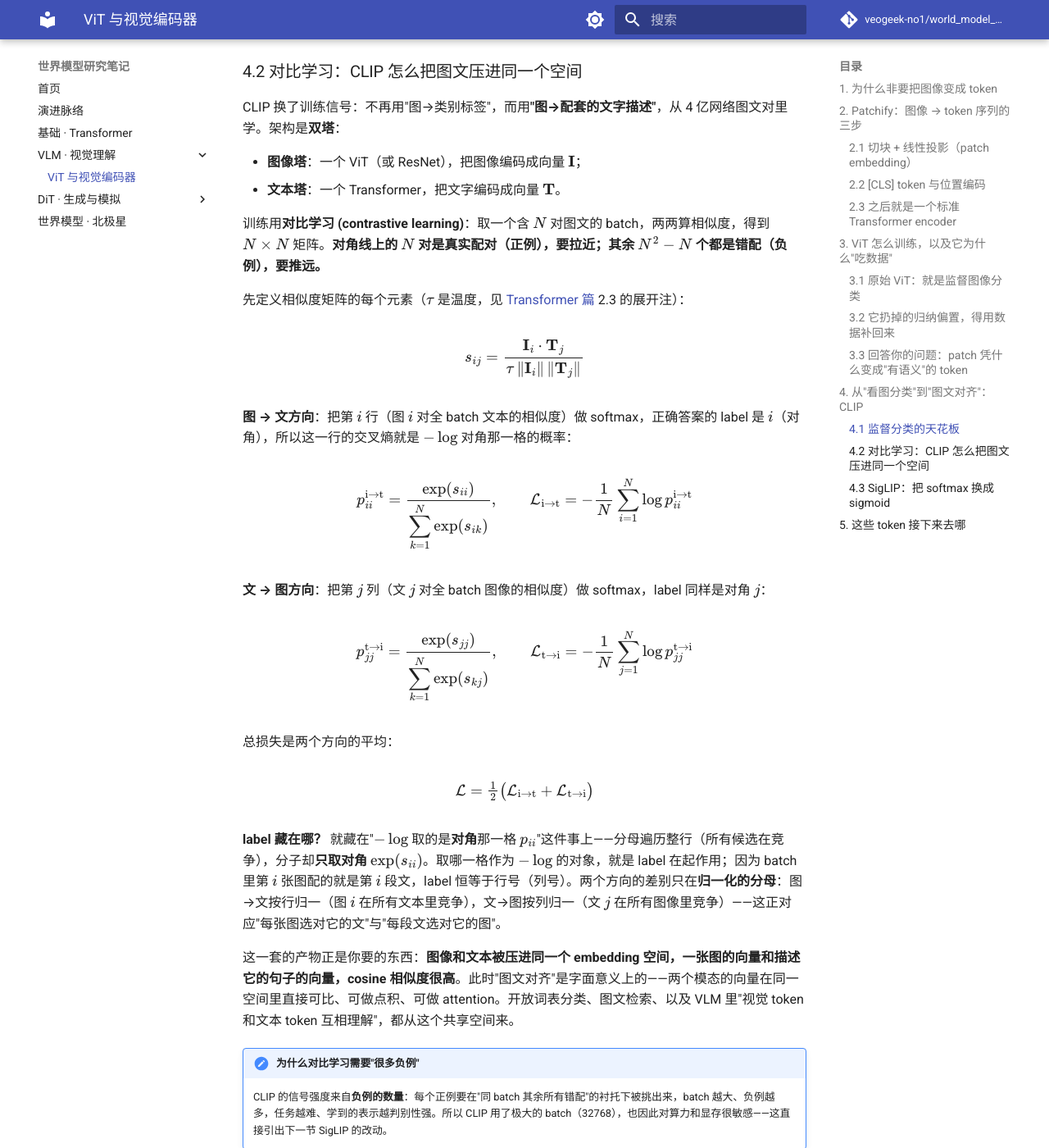
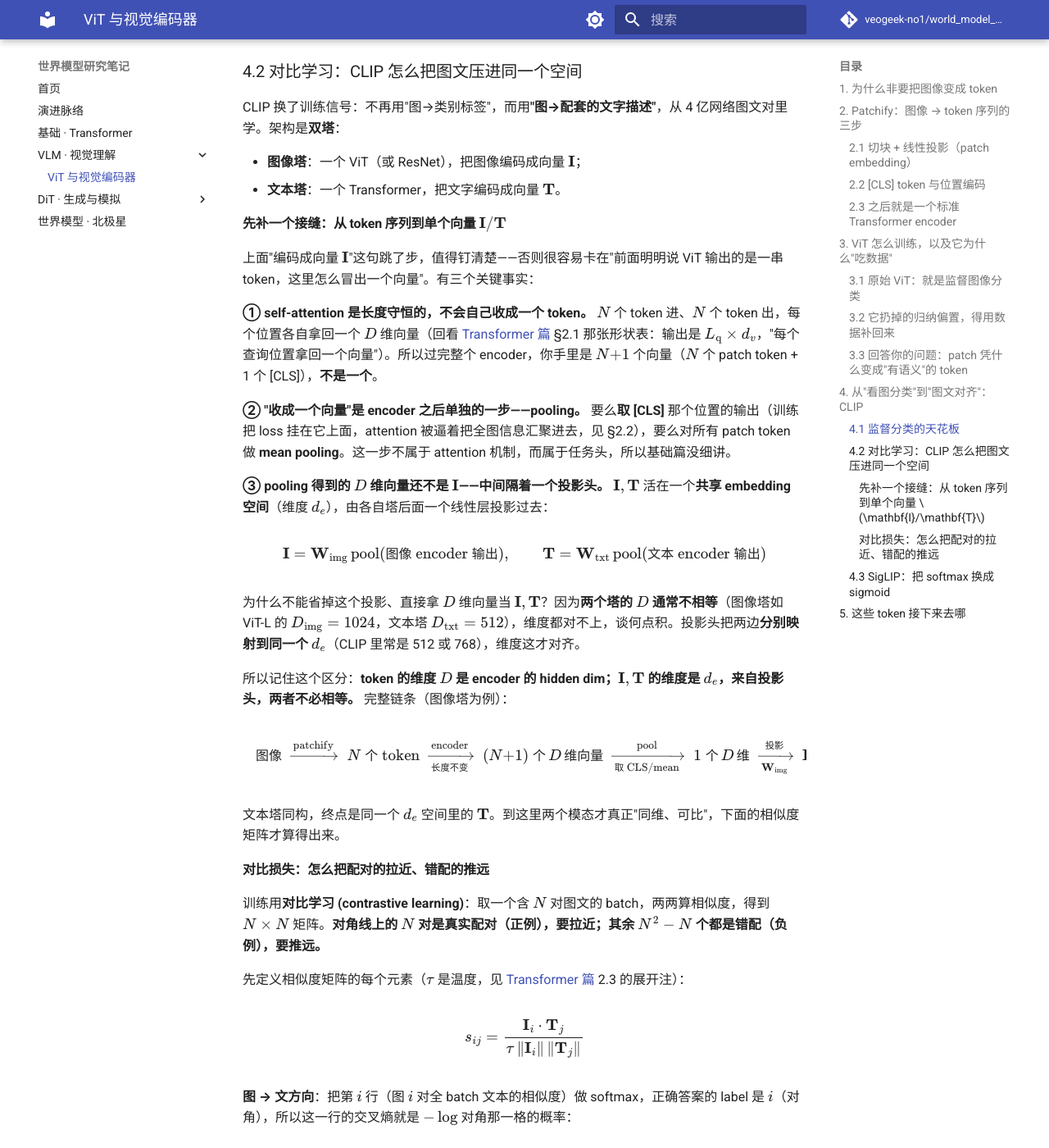
Before and after one commit to veogeek-no1/world_model_learning, an MkDocs documentation site: the page built from docs/vlm/vit-basics.md, in a window 1280 px wide and 1400 px high, scrolled down 3798 px. Shown: the whole window at 82% size. Built offline with MkDocs 1.6.1 and Material for MkDocs 9.7.7, drawn with Linux system fonts in a browser that asks for light colours; comment, search, counter and statistics services are not loaded.

Commit message:
vit-basics.md 4.2: 补"从 token 序列到单个向量 I/T"接缝
初学者常卡在这里：前面说 ViT 输出 token 序列，CLIP 却直接冒出向量 I。
补一个小节钉清三点：
- self-attention 长度守恒，不会自己收成一个 token（N 个进 N 个出）
- 收成单向量靠 encoder 之后的 pooling（取 CLS / mean）
- pooled 的 D 维向量还要过投影头映到共享空间 d_e —— token 维度 D
  不等于 I/T 维度 d_e，两个塔 D 常不同、必须各自投到同一 d_e 才可比

Co-Authored-By: Claude Opus 4.8 (1M context) <noreply@anthropic.com>
Claude-Session: https://claude.ai/code/session_01UeNZZRxocdrg9aAbvTpM4A

```diff
--- a/docs/vlm/vit-basics.md
+++ b/docs/vlm/vit-basics.md
@@ -128,6 +128,33 @@ CLIP 换了训练信号：不再用"图→类别标签"，而用**"图→配套
 - **图像塔**：一个 ViT（或 ResNet），把图像编码成向量 \(\mathbf{I}\)；
 - **文本塔**：一个 Transformer，把文字编码成向量 \(\mathbf{T}\)。
 
+#### 先补一个接缝：从 token 序列到单个向量 \(\mathbf{I}/\mathbf{T}\)
+
+上面"编码成向量 \(\mathbf{I}\)"这句跳了步，值得钉清楚——否则很容易卡在"前面明明说 ViT 输出的是一串 token，这里怎么冒出一个向量"。有三个关键事实：
+
+**① self-attention 是长度守恒的，不会自己收成一个 token。** \(N\) 个 token 进、\(N\) 个 token 出，每个位置各自拿回一个 \(D\) 维向量（回看 [Transformer 篇](../foundations/transformer.md) §2.1 那张形状表：输出是 \(L_{\mathrm{q}}\times d_v\)，"每个查询位置拿回一个向量"）。所以过完整个 encoder，你手里是 \(N{+}1\) 个向量（\(N\) 个 patch token + 1 个 [CLS]），**不是一个**。
+
+**② "收成一个向量"是 encoder 之后单独的一步——pooling。** 要么**取 [CLS]** 那个位置的输出（训练把 loss 挂在它上面，attention 被逼着把全图信息汇聚进去，见 §2.2），要么对所有 patch token 做 **mean pooling**。这一步不属于 attention 机制，而属于任务头，所以基础篇没细讲。
+
+**③ pooling 得到的 \(D\) 维向量还不是 \(\mathbf{I}\)——中间隔着一个投影头。** \(\mathbf{I},\mathbf{T}\) 活在一个**共享 embedding 空间**（维度 \(d_e\)），由各自塔后面一个线性层投影过去：
+
+\[
+\mathbf{I} = \mathbf{W}_{\text{img}}\,\text{pool}(\text{图像 encoder 输出}),\qquad
+\mathbf{T} = \mathbf{W}_{\text{txt}}\,\text{pool}(\text{文本 encoder 输出})
+\]
+
+为什么不能省掉这个投影、直接拿 \(D\) 维向量当 \(\mathbf{I},\mathbf{T}\)？因为**两个塔的 \(D\) 通常不相等**（图像塔如 ViT-L 的 \(D_{\text{img}}=1024\)，文本塔 \(D_{\text{txt}}=512\)），维度都对不上，谈何点积。投影头把两边**分别映射到同一个 \(d_e\)**（CLIP 里常是 512 或 768），维度这才对齐。
+
+所以记住这个区分：**token 的维度 \(D\) 是 encoder 的 hidden dim；\(\mathbf{I},\mathbf{T}\) 的维度是 \(d_e\)，来自投影头，两者不必相等。** 完整链条（图像塔为例）：
+
+\[
+\text{图像}\ \xrightarrow{\text{patchify}}\ N\ \text{个 token}\ \xrightarrow[\text{长度不变}]{\text{encoder}}\ (N{+}1)\ \text{个}\,D\,\text{维向量}\ \xrightarrow[\text{取 CLS/mean}]{\text{pool}}\ 1\ \text{个}\,D\,\text{维}\ \xrightarrow[\mathbf{W}_{\text{img}}]{\text{投影}}\ \mathbf{I}\in\mathbb{R}^{d_e}
+\]
+
+文本塔同构，终点是同一个 \(d_e\) 空间里的 \(\mathbf{T}\)。到这里两个模态才真正"同维、可比"，下面的相似度矩阵才算得出来。
+
+#### 对比损失：怎么把配对的拉近、错配的推远
+
 训练用**对比学习 (contrastive learning)**：取一个含 \(N\) 对图文的 batch，两两算相似度，得到 \(N\times N\) 矩阵。**对角线上的 \(N\) 对是真实配对（正例），要拉近；其余 \(N^2-N\) 个都是错配（负例），要推远。**
 
 先定义相似度矩阵的每个元素（\(\tau\) 是温度，见 [Transformer 篇](../foundations/transformer.md) 2.3 的展开注）：
```
